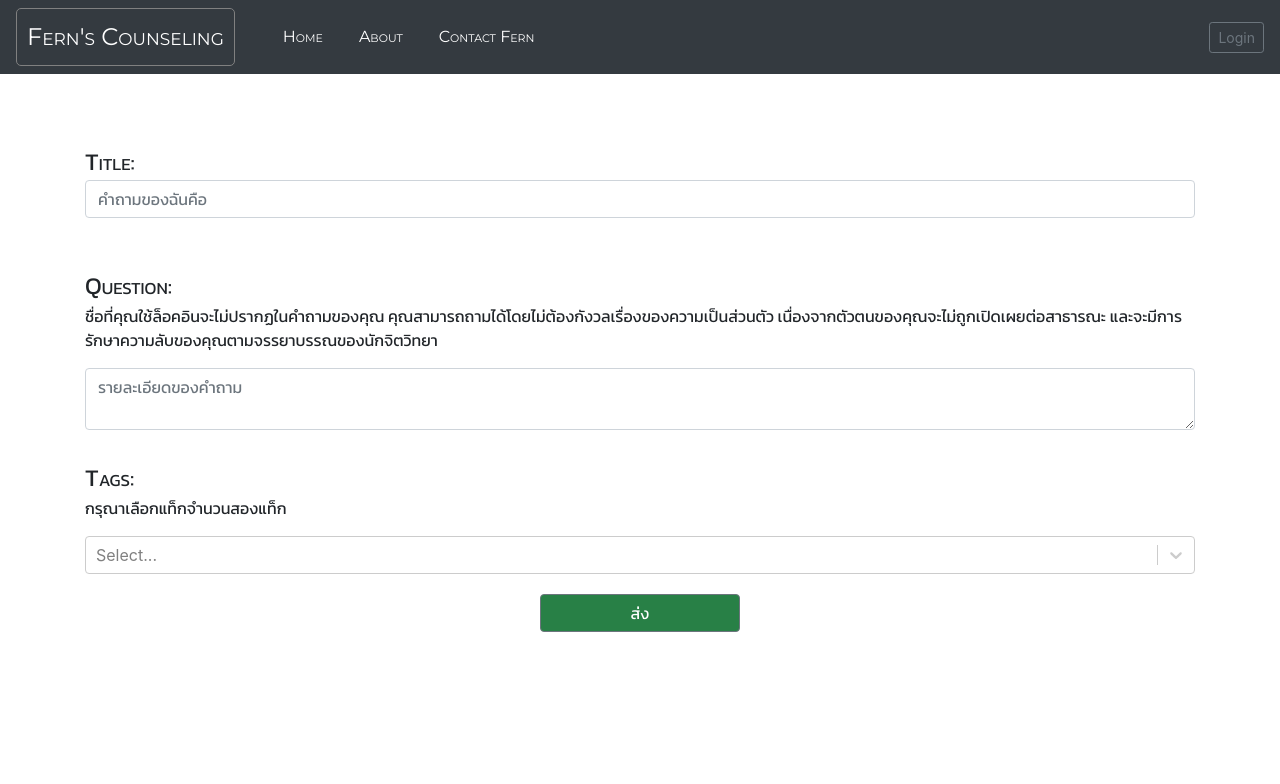
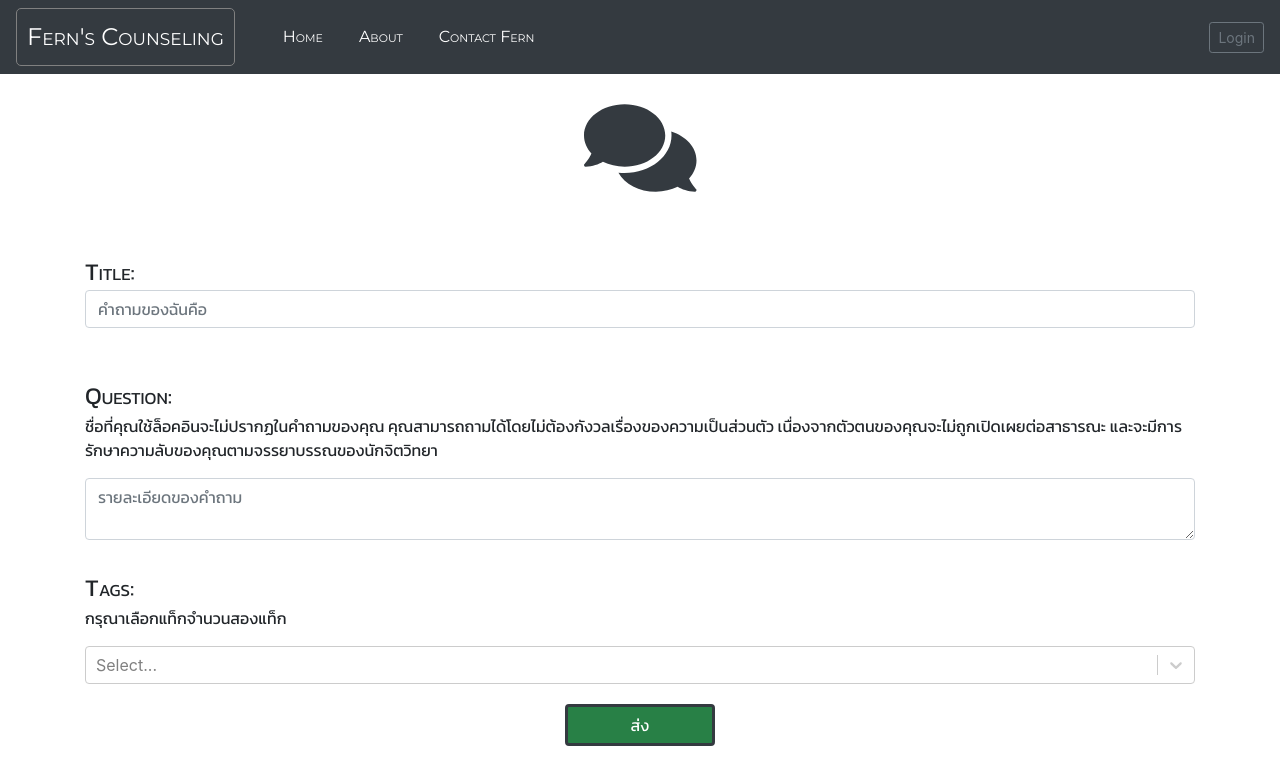
Before and after one commit to Perrottarichard/fern-psy, a React (Create React App) app: page /addpost in a window 1280 px wide. Shown: the top 784 px of the page. Built offline with nearby package versions, Linux system fonts and the light colour scheme; no server answers.

Commit message:
more updates

```diff
--- a/src/components/ForumPostMain.js
+++ b/src/components/ForumPostMain.js
@@ -7,6 +7,8 @@ import Select from 'react-select'
 import makeAnimated from 'react-select/animated'
 import { addQuestion } from '../reducers/forumReducer'
 import { toast } from 'react-toastify'
+import { FontAwesomeIcon } from '@fortawesome/react-fontawesome'
+import { faComments } from '@fortawesome/free-solid-svg-icons'
 
 const labelStyle = {
   fontFamily: 'Kanit',
@@ -18,7 +20,10 @@ const labelStyle = {
 }
 const buttonStyle = {
   marginTop: '20px',
-  width: '200px',
+  width: '150px',
+  borderColor: '#343a40',
+  borderWidth: '3px',
+  borderStyle: 'solid',
   backgroundColor: '#288046',
   fontFamily: 'Kanit',
 }
@@ -119,6 +124,9 @@ const ForumPostMain = (props) => {
   }
   return (
     <Container>
+      <div style={{ display: 'block', textAlign: 'center', fontSize: '100px', color: '#343a40', marginBottom: '0px' }}>
+        <FontAwesomeIcon icon={faComments} />
+      </div>
       <div id='forum-title-div'>
         <Label style={labelStyle}>Title:</Label>
         {/* <p style={{ fontFamily: 'Montserrat' }}>Give your post an interesting title.</p> */}
--- a/src/components/LoginForm.js
+++ b/src/components/LoginForm.js
@@ -67,7 +67,7 @@ const LoginForm = (props) => {
         setLoggedIn(true)
         setUsername('')
         setPassword('')
-        history.push('/forum')
+        history.push('/')
       }
       catch (error) {
         console.log(error.message)
--- a/src/components/Logout.js
+++ b/src/components/Logout.js
@@ -13,9 +13,9 @@ const Logout = (props) => {
   const logout = () => {
     window.localStorage.clear()
     setLoggedIn(false)
-    toast.info('Logged out')
+    toast.info('ออกจากระบบสำเร็จแล้ว')
     dispatch(clearUser())
-    history.push('/forum')
+    history.push('/')
   }
   return (
     <div id='nav-logout-button'>
--- a/src/styles.css
+++ b/src/styles.css
@@ -113,7 +113,7 @@ background-color: #343a40
   color: white;
 } */
 #forum-title-div {
-  margin-top: 40px;
+  /* margin-top: 40px; */
   display: block;
   margin-bottom: 20px;
 }
```
